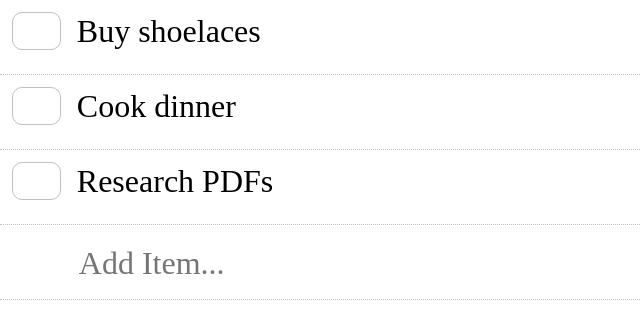
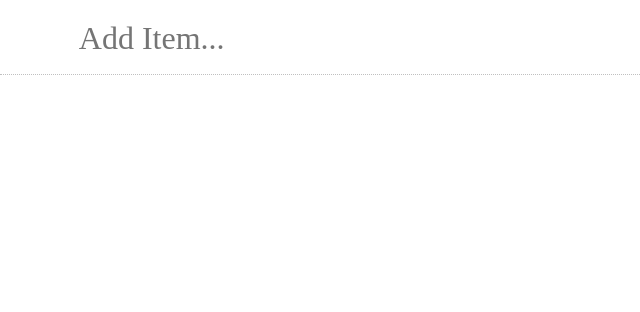
Before and after one commit to aleshh/simple-todo, a React (Create React App) app: page / in a window 1280 px wide. Shown: the top 312 px of the page, without its empty margins (0-640 px from the left). Built offline with nearby package versions, Linux system fonts and the light colour scheme; a web font is replaced by a local one.

Commit message:
Use store2 to persist state in localstorage

```diff
--- a/src/App.js
+++ b/src/App.js
@@ -1,54 +1,21 @@
 import React, { Component } from 'react';
+import store from 'store2';
+
 import './App.css';
 import ToDos from './components/ToDos/ToDos';
 
 class App extends Component {
   state = {
-    toDos: [
-      {
-        id: '0',
-        dateCreated: null,
-        dateModified: null,
-        dateDue: null,
-        dateReminder: null,
-        dateCompleted: null,
-        completed: false,
-        title: 'Buy shoelaces',
-        details: '',
-        list: 'default',
-        priority: 0,
-        tags: ''
-      },
-      {
-        id: '1',
-        dateCreated: null,
-        dateModified: null,
-        dateDue: null,
-        dateReminder: null,
-        dateCompleted: null,
-        completed: false,
-        title: 'Cook dinner',
-        details: '',
-        list: 'default',
-        priority: 0,
-        tags: ''
-      },
-      {
-        id: '2',
-        dateCreated: null,
-        dateModified: null,
-        dateDue: null,
-        dateReminder: null,
-        dateCompleted: null,
-        completed: false,
-        title: 'Research PDFs',
-        details: '',
-        list: 'default',
-        priority: 0,
-        tags: ''
-      },
-    ]
+    toDos: []
   };
+
+  componentDidMount() {
+    this.setState(store('state'));
+  }
+
+  componentDidUpdate() {
+    store('state', this.state);
+  }
 
   addToDo = newToDo => this.setState({
     toDos: [...this.state.toDos, newToDo]
@@ -56,9 +23,6 @@ class App extends Component {
 
   deleteToDo = e => {
     const deletedId = e.target.id;
-
-    console.log(typeof(deletedId));
-
     this.setState({
       toDos: this.state.toDos.filter(td => td.id !== deletedId)
     });
--- a/src/components/ToDos/ToDos.js
+++ b/src/components/ToDos/ToDos.js
@@ -7,6 +7,9 @@ class ToDos extends Component {
   };
 
   onNewItem = () => {
+    if (this.state.newItemText === '') {
+      return;
+    }
     const newItem = {
       id: uuid(),
       dateCreated: null,
```
